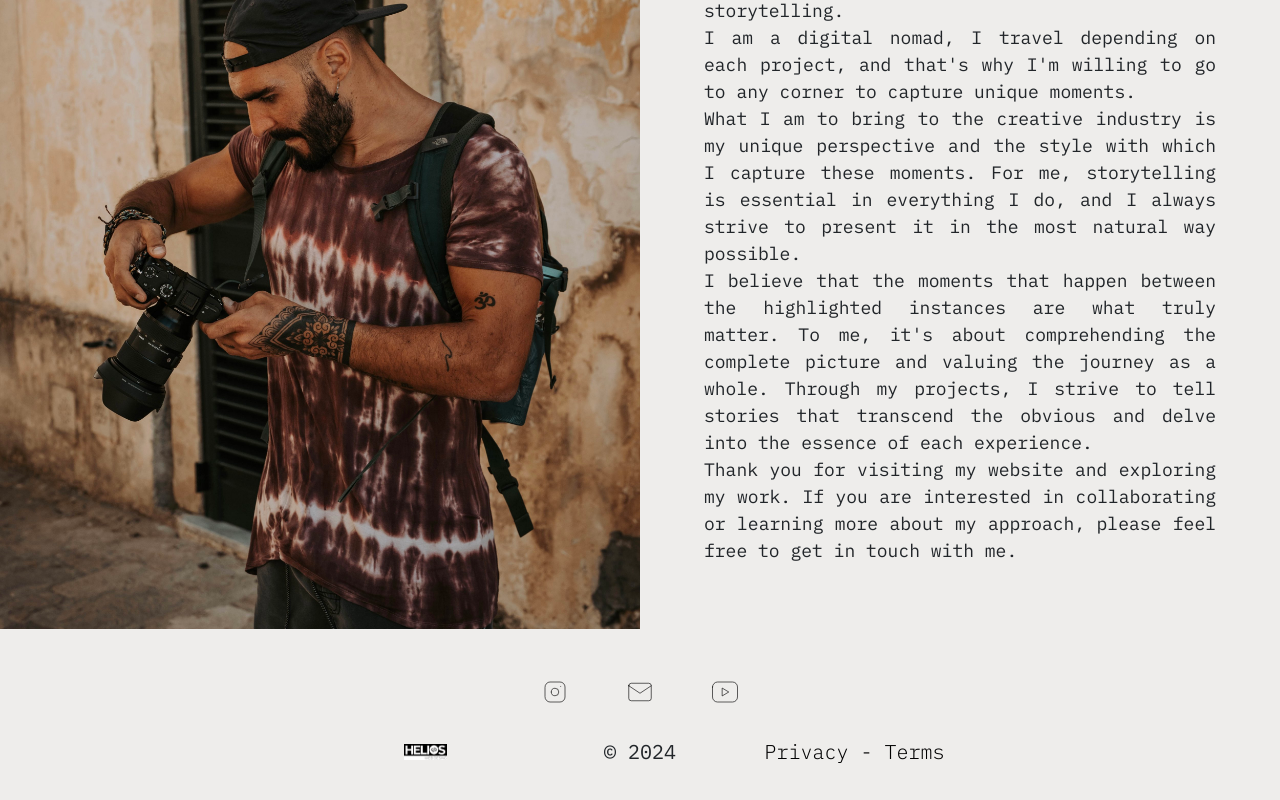
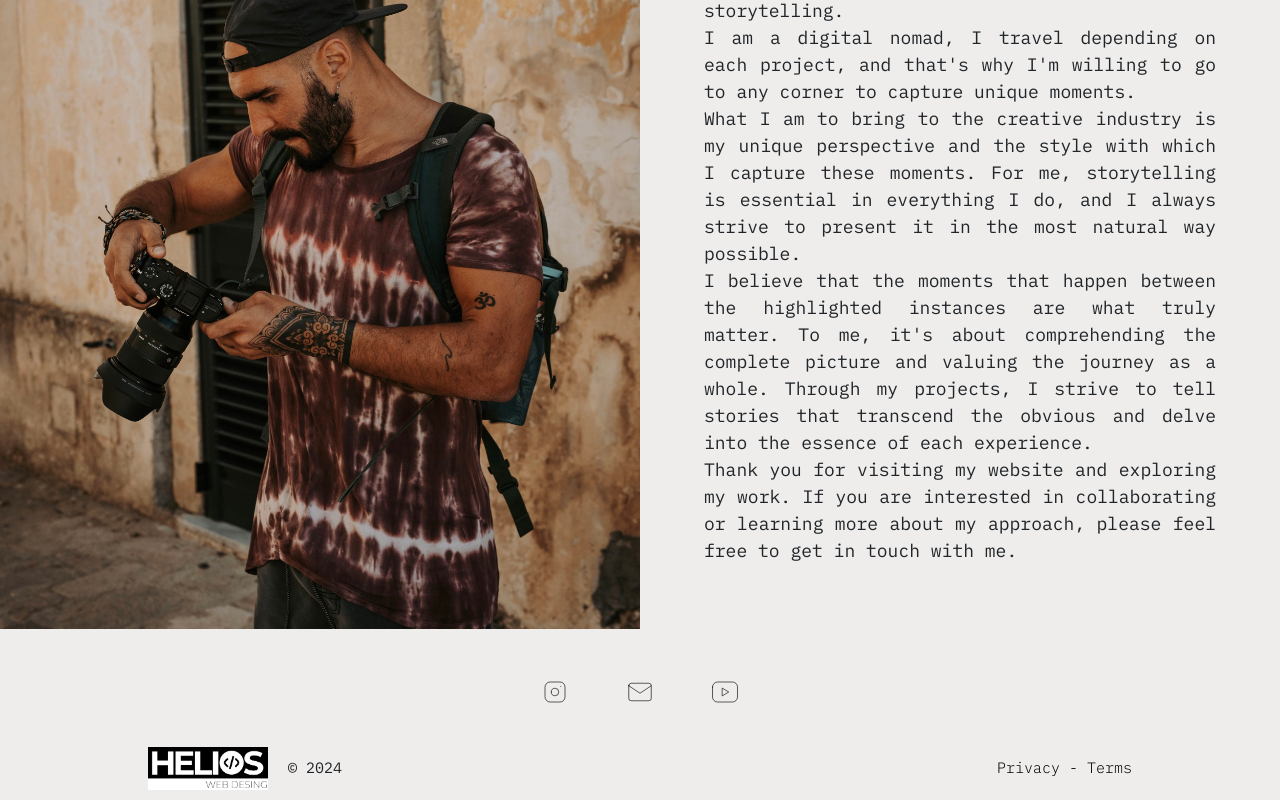
Before and after one commit to GustavoLagorio/emv, a React (Vite) app: page /about in a window 1280 px wide. Shown: the part 171-971 px from the top of the page. Built offline with nearby package versions, Linux system fonts and the light colour scheme.

Commit message:
modificacion espaciados footer

```diff
--- a/src/componentes/Footer.jsx
+++ b/src/componentes/Footer.jsx
@@ -1,5 +1,5 @@
 import React from "react";
-import Autor from "../assets/autor_logo.jpeg"
+import Autor from "../assets/autor_logo.jpeg";
 import { Link } from "react-router-dom";
 import { SocialLinks } from "./SocialLinks";
 
@@ -10,19 +10,19 @@ export const Footer = () => {
     <>
       <footer>
         <SocialLinks />
-        <ul className="terms">
-          <li className="terms-item">
-            <img className="autor-logo" src={Autor} alt="Helios Web Desing" />
-          </li>
-          <li className="terms-item">
-            <p>
-              &copy; {currentYear}
-            </p>
-          </li>
-          <li className="terms-item">
+        <section className="terms">
+          <span className="developer">
+            <span className="autor">
+              <img className="autor-logo" src={Autor} alt="Helios Web Desing" />
+            </span>
+            <span className="copyright">
+              <p>&copy; {currentYear}</p>
+            </span>
+          </span>
+          <span className="terms-item">
             <Link>Privacy - Terms</Link>
-          </li>
-        </ul>
+          </span>
+        </section>
       </footer>
     </>
   );
--- a/src/pages/About.jsx
+++ b/src/pages/About.jsx
@@ -8,7 +8,7 @@ export const About = () => {
         <div className="about-hero">
           <img
             src={imgAbout}
-            alt=""
+            alt="about image"
           />
         </div>
         <article className="about-article">
--- a/src/scss/layout/_footer.scss
+++ b/src/scss/layout/_footer.scss
@@ -51,17 +51,70 @@ footer {
     flex-flow: row nowrap;
     justify-content: space-between;
     align-items: center;
-    margin: 3rem auto 0 auto;
+    margin: 3rem auto;
     padding: 0 0 1rem 0;
     margin-bottom: 0;
+    width: 100%;
+
+
+
+    .developer {
+      width: 50%;
+      display: flex;
+      flex-flow: row nowrap;
+      justify-content: start;
+      align-items: center;
+      padding-left: 2rem;
+      .autor {
+        width: 40%;
+        max-width: 120px;
+
+        .autor-logo {
+          width: 100%;
+          height: auto;
+        }
+      }
+
+      @media (min-width: 768px) {
+        .autor {
+          width: 30%;
+        }
+      }
+
+      @media (min-width: 1200px) {
+        .autor {
+          width: 30%;
+        }
+      }
+      .copyright {
+        width: 40%;
+        margin-left: 2rem;
+        p {
+          font-size: 1.5rem;
+          font-family: $text-font;
+          margin-bottom: 0;
+        }
+      }
+    }
 
     .terms-item {
-      width: 33%;
+      width: 50%;
+      text-align: right;
+      padding-right: 2rem;
+
+      a {
+        font-size: 1.5rem;
+        color: black;
+      }
+    }
+
+    /*.terms-item {
+      width: 30%;
       display: flex;
       justify-content: center;
 
       .autor-logo {
-        width: 50%;
+        width: 100%;
         height: auto;
       }
 
@@ -111,6 +164,10 @@ footer {
         }
       }
     }
+
+    .terms-item:first-child {
+      width: 20%;
+    }
   }
 
   @media (min-width: 768px) {
@@ -124,5 +181,12 @@ footer {
       width: 50%;
       margin: 2rem 25% 1rem 25%;
     }
+  */
+  }
+
+  @media (min-width: 768px) {
+    .terms {
+      width: 80%;
+    }
   }
 }
```
